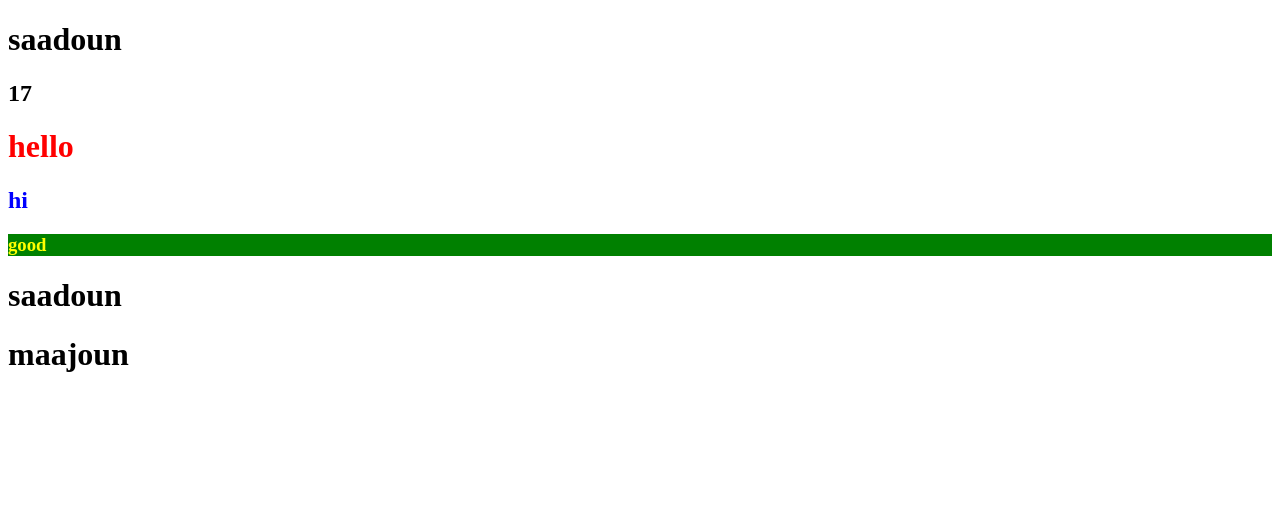
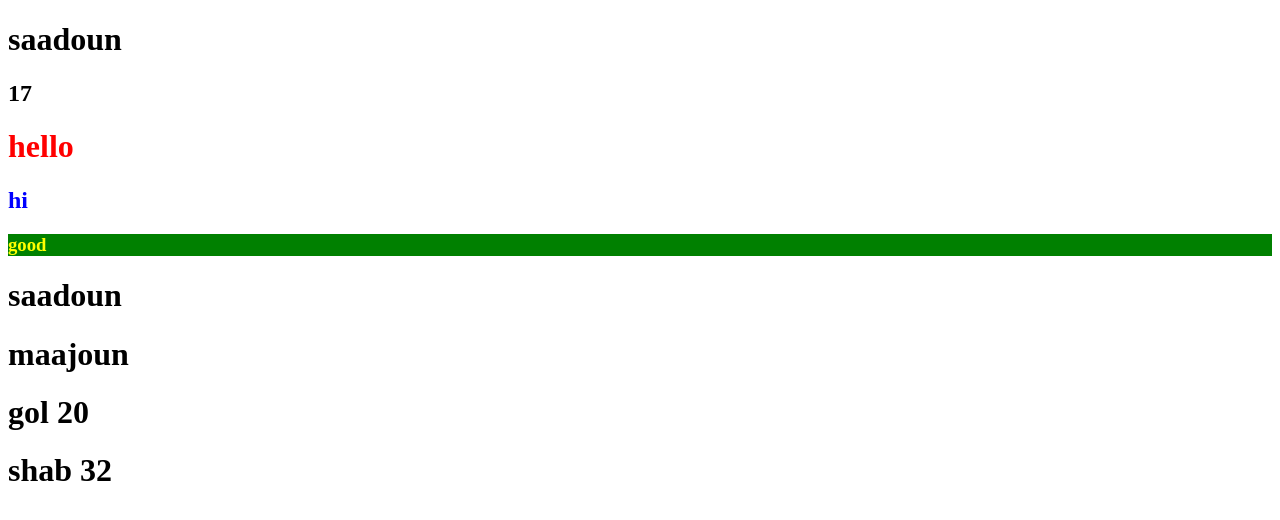
Before and after one commit to MohammadVaseti/React-Projects, a React (Vite) app in the folder 03-React-Sa/React-Sa/: page / in a window 1280 px wide. Shown: the top 520 px of the page. Built offline with nearby package versions, Linux system fonts and the light colour scheme.

Commit message:
repo updated

```diff
--- a/03-React-Sa/React-Sa/src/App.tsx
+++ b/03-React-Sa/React-Sa/src/App.tsx
@@ -3,6 +3,10 @@ import "./styles/style.css";
 import styles from "./styles/style.module.css";
 const App = () => {
   const names = ["saadoun", "maajoun"];
+  const users = [
+    { name: "gol", age: 20 },
+    { name: "shab", age: 32 },
+  ];
 
   return (
     <>
@@ -12,7 +16,15 @@ const App = () => {
         <h2 className={styles.back}>hi</h2>
         <h3 style={{ color: "yellow", backgroundColor: "green" }}>good</h3>
         {names.map((v, i) => {
-          return <h1>{v}</h1>;
+          return <h1 key={i}>{v}</h1>;
+        })}
+
+        {users.map((value, i) => {
+          return (
+            <h1 key={i}>
+              {value.name} {value.age}
+            </h1>
+          );
         })}
       </div>
     </>
```
